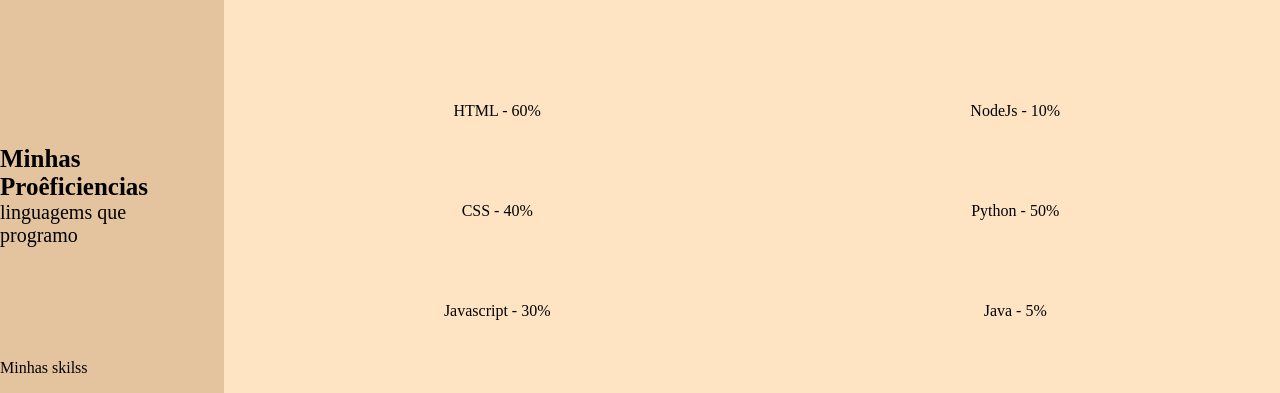
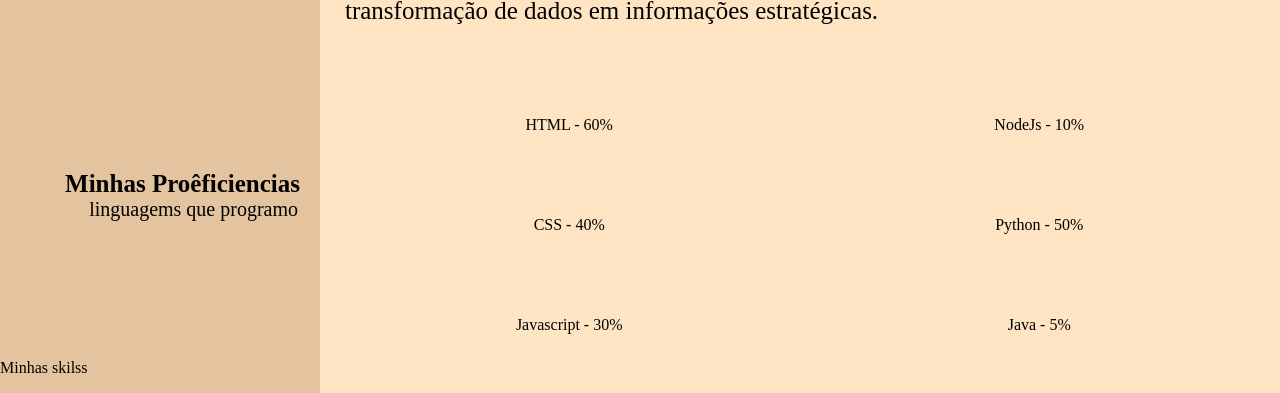
Before and after one commit to OIRDEdev/EdrioBorges.github.io, a plain HTML site: page index.html in a window 1280 px wide. Shown: the part 557-950 px from the top of the page. Drawn offline with Linux system fonts and the light colour scheme.

Commit message:
Bug container grid

```diff
--- a/style.css
+++ b/style.css
@@ -20,7 +20,7 @@ body{
 
 .container-geral{
     display: grid;
-    grid-template-columns: minmax(14rem, 25px) 1fr;
+    grid-template-columns: minmax(14rem, 25%) 1fr;
     margin: 0;
     padding: 0;
     height: 100vh;
```
